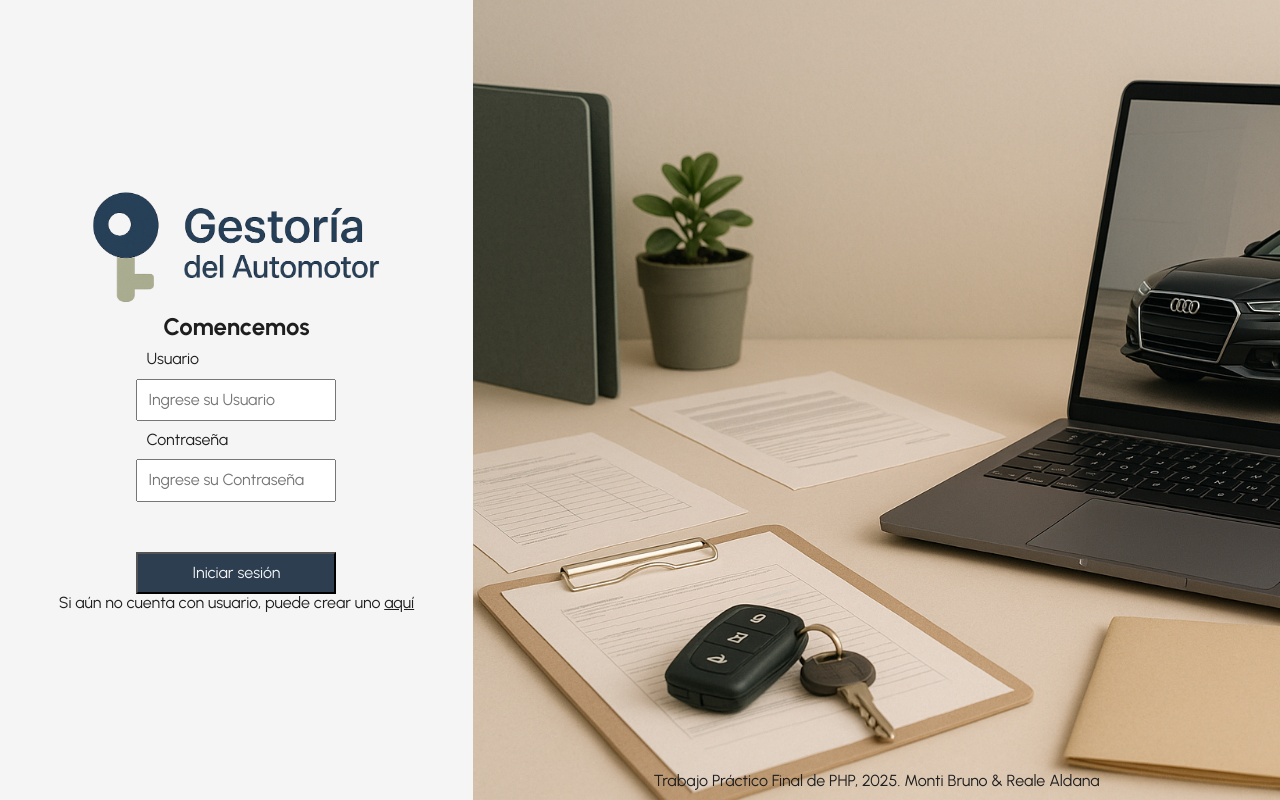
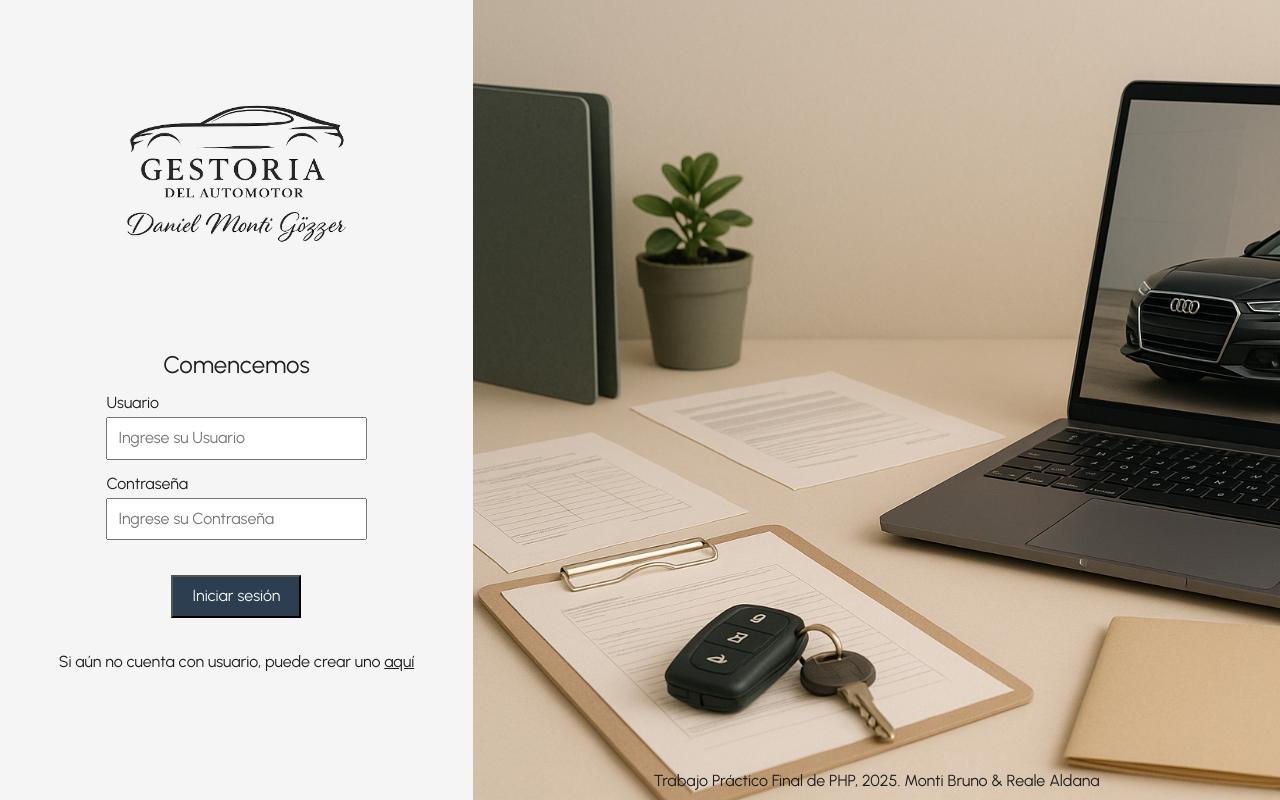
Before and after one commit to bmontilorusso/final_php_login_CRUD, a PHP site: page / in a window 1280 px wide. Run offline with PHP 8.4, Linux system fonts and the light colour scheme.

Commit message:
Ajustes varios del Front

```diff
--- a/css/styles.css
+++ b/css/styles.css
@@ -55,23 +55,49 @@ body {
     width: 30rem;
 }
 
+h2 {
+    font-weight: 400;
+}
+
 .lateral-izquierdo {
     display: flex;
     flex-direction: column;
     width: 75rem;
-    justify-content: center;
+    justify-content: flex-start;
     align-items: center;
 }
 
+.logo {
+    margin: 10rem 0;
+}
 .form-login {
     display: flex;
     flex-direction: column;
+    width: 55%;
+    align-items: center;
+    justify-content: center;
 
 }
 
 .labels, .inputs {
-    width: 20rem;
     color: var(--azulOscuro);
+    width: 100%;
+}
+
+.combo-label-input {
+    display: flex;
+    flex-direction: column;
+    align-items: flex-start;
+    width: 100%;
+}
+
+.labels {
+    padding-top: 1.5rem;
+    width: auto;
+    padding-bottom: .5rem;
+}
+
+.inputs {
     padding: 1rem;
 }
 
@@ -79,7 +105,13 @@ body {
     padding: 1rem;
     background-color: var(--azulPetroleo);
     color: var(--beigePrincipal);
-    margin-top: 5rem;
+    margin: 3.5rem 0;
+    width: 50%;
+}
+
+.form-login p {
+    white-space: nowrap;
+    overflow: visible;
 }
 
 .boton:hover {
--- a/index.html
+++ b/index.html
@@ -27,20 +27,25 @@
         <div class="lateral-izquierdo">
 
             <a href="index.html">
-                <img class="logo" src="img/Logo.png" alt="Logo">
+                <img class="logo" src="img/Logo3.png" alt="Logo">
             </a>
-            <h2>Comencemos</h2>
 
             <!-- Formulario de inicio se Sesión (LogIn) -->
             <form class="form form-login" action="php/login.php" method="POST">
-
-                <label class="labels" for="">Usuario</label>
-                <input class="inputs" type="text" placeholder="Ingrese su Usuario" name="usuario" autocomplete="off" required>
-
-                <label class="labels" for="">Contraseña</label>
-                <input class="inputs" type="password" placeholder="Ingrese su Contraseña" name="pass" autocomplete="off" required>
+                <h2>Comencemos</h2>
+                <div class="combo-label-input">
+                    <label class="labels" for="usuario">Usuario</label>
+                    <input class="inputs" type="text" placeholder="Ingrese su Usuario" name="usuario" autocomplete="off" required>
+                </div>
+                <div class="combo-label-input">
+                    <label class="labels" for="pass">Contraseña</label>
+                    <input class="inputs" type="password" placeholder="Ingrese su Contraseña" name="pass" autocomplete="off" required>
+                </div>
 
                 <button class="boton" type="submit">Iniciar sesión</button>
+
+                <!-- Link para CREAR USUARIO -->
+                <p>Si aún no cuenta con usuario, puede crear uno <span class="aqui">aquí</span></p>
 
             </form> <!-- Fin del Formulario de LogIn -->
 
@@ -69,9 +74,6 @@
 
             </form> <!-- Fin del Formulario de Creación de usuario -->
 
-            <!-- Link para CREAR USUARIO -->
-            <p>Si aún no cuenta con usuario, puede crear uno <span class="aqui">aquí</span></p>
-
         </div>
 
         <!-- Contenido Lateral Derecho (imagen + Footer IZQ) -->
```
Also changed, not shown: img/Logo2.png (added), img/Logo3.png (added).
